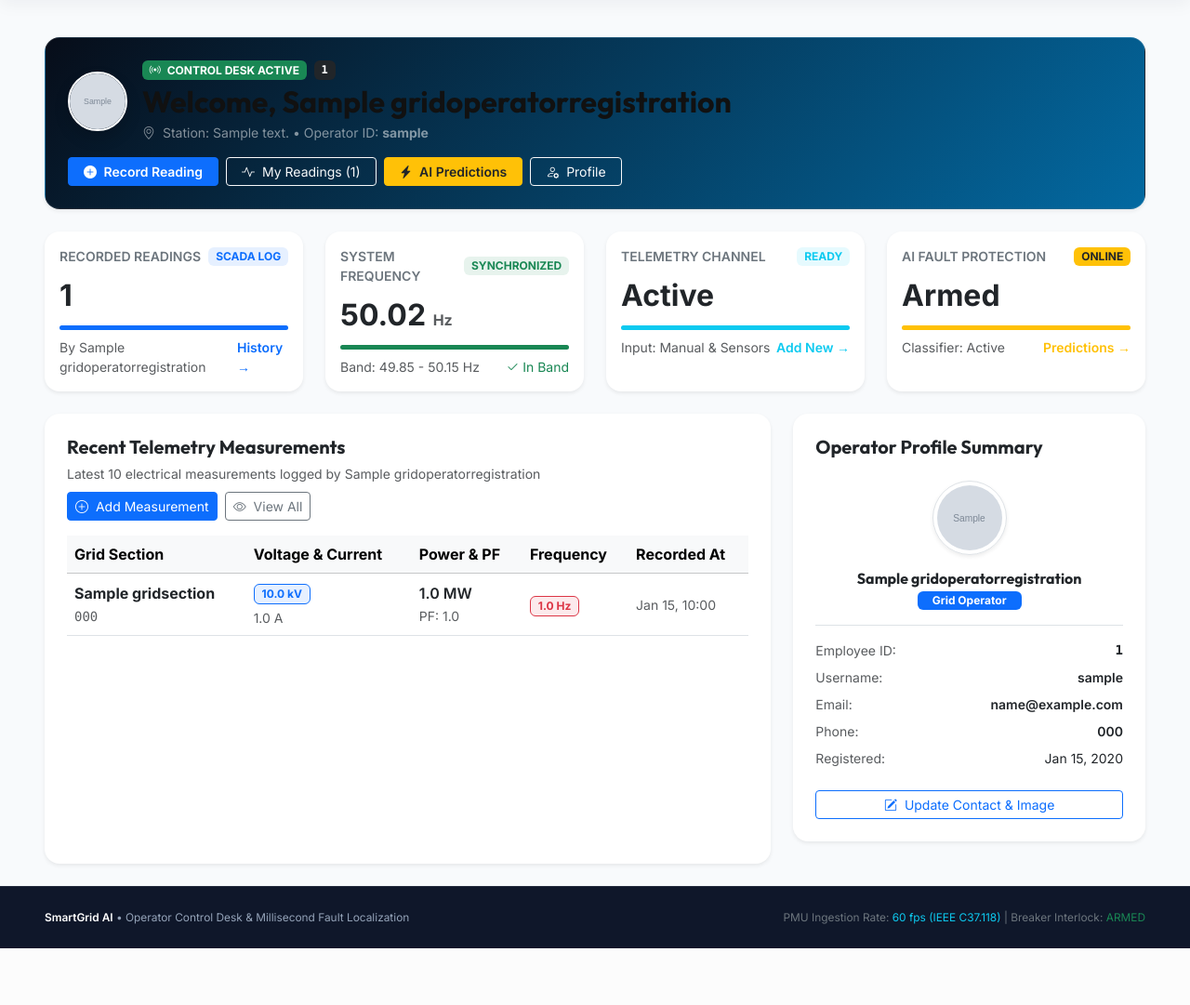
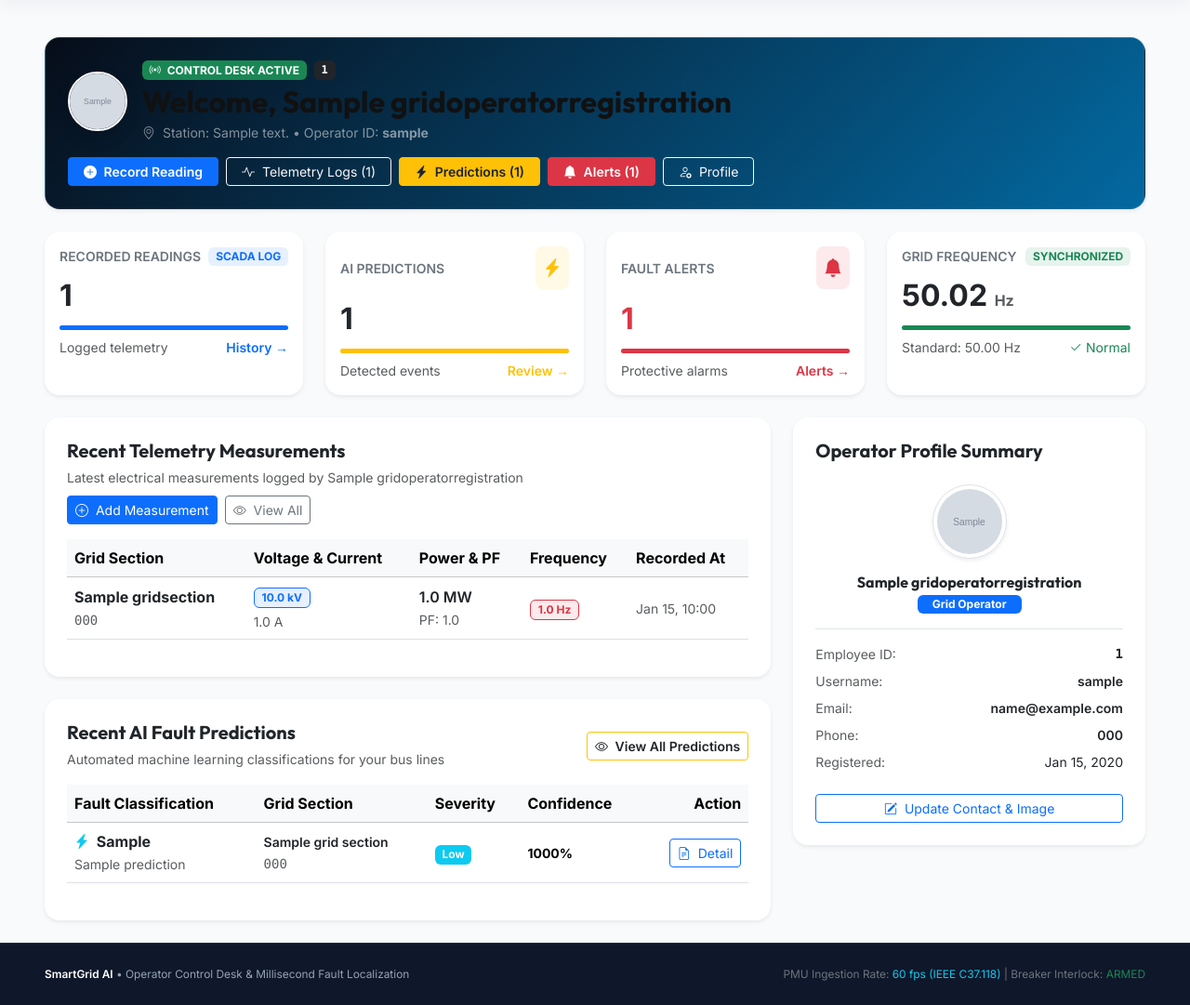
Before and after one commit to VishnuSuresh0204/Smart-Grid-Fault-Detection-System, a Django app: template templates/OPERATOR/home.html in a window 1280 px wide. Shown: the part 124-1205 px from the top of the page at 93% size. Before the commit the page ends 1144 px from the top, so only its background shows below. Run offline with Django 5.2, Linux system fonts and the light colour scheme; tables that the repository leaves empty hold one stand-in row (values such as "Sample post"); the template is opened without the code that fills it: values that come from a table or form of the project are taken from there, most other values are stand-ins (such as "Sample title", 1, 10 or a date in 2020); grey boxes marked "Sample" are stand-in pictures; some libraries are stand-ins or nearby versions.

Commit message:
Update templates/OPERATOR/home.html

```diff
--- a/templates/OPERATOR/home.html
+++ b/templates/OPERATOR/home.html
@@ -33,10 +33,13 @@
             <i class="bi bi-plus-circle-fill me-1"></i> Record Reading
           </a>
           <a href="/measurement_history" class="btn btn-outline-light btn-sm px-3">
-            <i class="bi bi-activity me-1"></i> My Readings ({{ total_measurements }})
+            <i class="bi bi-activity me-1"></i> Telemetry Logs ({{ total_measurements }})
           </a>
           <a href="/prediction_history" class="btn btn-warning btn-sm text-dark px-3 fw-semibold">
-            <i class="bi bi-lightning-charge-fill me-1"></i> AI Predictions
+            <i class="bi bi-lightning-charge-fill me-1"></i> Predictions ({{ total_predictions }})
+          </a>
+          <a href="/fault_alert_history" class="btn btn-danger btn-sm px-3 fw-semibold">
+            <i class="bi bi-bell-fill me-1"></i> Alerts ({{ total_alerts }})
           </a>
           <a href="/operator_profile" class="btn btn-outline-light btn-sm px-3">
             <i class="bi bi-person-gear me-1"></i> Profile
@@ -60,7 +63,7 @@
         <div class="progress-bar bg-primary" style="width: 100%"></div>
       </div>
       <div class="d-flex justify-content-between text-muted small mt-2">
-        <span>By {{ operator.name }}</span>
+        <span>Logged telemetry</span>
         <a href="/measurement_history" class="text-primary text-decoration-none fw-semibold">History &rarr;</a>
       </div>
     </div>
@@ -69,7 +72,45 @@
   <div class="col-sm-6 col-xl-3" data-aos="fade-up" data-aos-delay="200">
     <div class="card border-0 shadow-sm rounded-4 h-100 p-3 bg-white">
       <div class="d-flex justify-content-between align-items-center mb-2">
-        <span class="text-secondary small fw-semibold text-uppercase">System Frequency</span>
+        <span class="text-secondary small fw-semibold text-uppercase">AI Predictions</span>
+        <div class="p-2 rounded-3 bg-warning bg-opacity-10 text-warning">
+          <i class="bi bi-lightning-charge-fill fs-5"></i>
+        </div>
+      </div>
+      <div class="fs-2 fw-bold text-dark">{{ total_predictions }}</div>
+      <div class="progress mt-2" style="height: 5px;">
+        <div class="progress-bar bg-warning" style="width: 100%"></div>
+      </div>
+      <div class="d-flex justify-content-between text-muted small mt-2">
+        <span>Detected events</span>
+        <a href="/prediction_history" class="text-warning text-decoration-none fw-semibold">Review &rarr;</a>
+      </div>
+    </div>
+  </div>
+
+  <div class="col-sm-6 col-xl-3" data-aos="fade-up" data-aos-delay="300">
+    <div class="card border-0 shadow-sm rounded-4 h-100 p-3 bg-white">
+      <div class="d-flex justify-content-between align-items-center mb-2">
+        <span class="text-secondary small fw-semibold text-uppercase">Fault Alerts</span>
+        <div class="p-2 rounded-3 bg-danger bg-opacity-10 text-danger">
+          <i class="bi bi-bell-fill fs-5"></i>
+        </div>
+      </div>
+      <div class="fs-2 fw-bold text-danger">{{ total_alerts }}</div>
+      <div class="progress mt-2" style="height: 5px;">
+        <div class="progress-bar bg-danger" style="width: 100%"></div>
+      </div>
+      <div class="d-flex justify-content-between text-muted small mt-2">
+        <span>Protective alarms</span>
+        <a href="/fault_alert_history" class="text-danger text-decoration-none fw-semibold">Alerts &rarr;</a>
+      </div>
+    </div>
+  </div>
+
+  <div class="col-sm-6 col-xl-3" data-aos="fade-up" data-aos-delay="400">
+    <div class="card border-0 shadow-sm rounded-4 h-100 p-3 bg-white">
+      <div class="d-flex justify-content-between align-items-center mb-2">
+        <span class="text-secondary small fw-semibold text-uppercase">Grid Frequency</span>
         <span class="badge bg-success bg-opacity-10 text-success">SYNCHRONIZED</span>
       </div>
       <div class="fs-2 fw-bold text-dark">50.02 <small class="fs-6 text-muted">Hz</small></div>
@@ -77,42 +118,8 @@
         <div class="progress-bar bg-success" style="width: 100%"></div>
       </div>
       <div class="d-flex justify-content-between text-muted small mt-2">
-        <span>Band: 49.85 - 50.15 Hz</span>
-        <span class="text-success"><i class="bi bi-check2"></i> In Band</span>
-      </div>
-    </div>
-  </div>
-
-  <div class="col-sm-6 col-xl-3" data-aos="fade-up" data-aos-delay="300">
-    <div class="card border-0 shadow-sm rounded-4 h-100 p-3 bg-white">
-      <div class="d-flex justify-content-between align-items-center mb-2">
-        <span class="text-secondary small fw-semibold text-uppercase">Telemetry Channel</span>
-        <span class="badge bg-info bg-opacity-10 text-info">READY</span>
-      </div>
-      <div class="fs-2 fw-bold text-dark">Active</div>
-      <div class="progress mt-2" style="height: 5px;">
-        <div class="progress-bar bg-info" style="width: 100%"></div>
-      </div>
-      <div class="d-flex justify-content-between text-muted small mt-2">
-        <span>Input: Manual & Sensors</span>
-        <a href="/add_measurement" class="text-info text-decoration-none fw-semibold">Add New &rarr;</a>
-      </div>
-    </div>
-  </div>
-
-  <div class="col-sm-6 col-xl-3" data-aos="fade-up" data-aos-delay="400">
-    <div class="card border-0 shadow-sm rounded-4 h-100 p-3 bg-white">
-      <div class="d-flex justify-content-between align-items-center mb-2">
-        <span class="text-secondary small fw-semibold text-uppercase">AI Fault Protection</span>
-        <span class="badge bg-warning text-dark fw-bold">ONLINE</span>
-      </div>
-      <div class="fs-2 fw-bold text-dark">Armed</div>
-      <div class="progress mt-2" style="height: 5px;">
-        <div class="progress-bar bg-warning" style="width: 100%"></div>
-      </div>
-      <div class="d-flex justify-content-between text-muted small mt-2">
-        <span>Classifier: Active</span>
-        <a href="/prediction_history" class="text-warning text-decoration-none fw-semibold">Predictions &rarr;</a>
+        <span>Standard: 50.00 Hz</span>
+        <span class="text-success"><i class="bi bi-check2"></i> Normal</span>
       </div>
     </div>
   </div>
@@ -121,11 +128,12 @@
 <!-- SCADA Feeder Grid Status Table & Recent Telemetry -->
 <div class="row g-4">
   <div class="col-lg-8" data-aos="fade-right">
-    <div class="card border-0 shadow-sm rounded-4 p-4 bg-white h-100">
+    <!-- Telemetry Measurements -->
+    <div class="card border-0 shadow-sm rounded-4 p-4 bg-white mb-4">
       <div class="d-flex flex-wrap justify-content-between align-items-center gap-2 mb-3">
         <div>
           <h5 class="fw-bold text-dark mb-1">Recent Telemetry Measurements</h5>
-          <small class="text-muted">Latest 10 electrical measurements logged by {{ operator.name }}</small>
+          <small class="text-muted">Latest electrical measurements logged by {{ operator.name }}</small>
         </div>
         <div class="d-flex gap-2">
           <a href="/add_measurement" class="btn btn-sm btn-primary">
@@ -180,17 +188,92 @@
           </table>
         </div>
       {% else %}
-        <div class="text-center py-5">
-          <div class="p-3 bg-light rounded-circle d-inline-flex mb-3">
-            <i class="bi bi-speedometer2 text-muted fs-1"></i>
+        <div class="text-center py-4">
+          <div class="p-3 bg-light rounded-circle d-inline-flex mb-2">
+            <i class="bi bi-speedometer2 text-muted fs-2"></i>
           </div>
-          <h6 class="fw-bold text-dark">No Electrical Measurements Logged Yet</h6>
-          <p class="text-muted small mx-auto mb-3" style="max-width: 380px;">
-            You have not recorded any electrical telemetry yet. Click the button below to log your first bus reading.
+          <h6 class="fw-bold text-dark">No Measurements Logged Yet</h6>
+          <p class="text-muted small mx-auto mb-2" style="max-width: 380px;">
+            Click below to record your first electrical measurement.
           </p>
-          <a href="/add_measurement" class="btn btn-primary btn-sm px-4">
-            <i class="bi bi-plus-lg me-1"></i> Record First Measurement
+          <a href="/add_measurement" class="btn btn-primary btn-sm px-3">
+            <i class="bi bi-plus-lg me-1"></i> Record First Reading
           </a>
+        </div>
+      {% endif %}
+    </div>
+
+    <!-- AI Fault Predictions List -->
+    <div class="card border-0 shadow-sm rounded-4 p-4 bg-white">
+      <div class="d-flex flex-wrap justify-content-between align-items-center gap-2 mb-3">
+        <div>
+          <h5 class="fw-bold text-dark mb-1">Recent AI Fault Predictions</h5>
+          <small class="text-muted">Automated machine learning classifications for your bus lines</small>
+        </div>
+        <a href="/prediction_history" class="btn btn-sm btn-outline-warning text-dark fw-semibold">
+          <i class="bi bi-eye me-1"></i> View All Predictions
+        </a>
+      </div>
+
+      {% if predictions %}
+        <div class="table-responsive">
+          <table class="table align-middle table-hover">
+            <thead class="table-light">
+              <tr>
+                <th>Fault Classification</th>
+                <th>Grid Section</th>
+                <th>Severity</th>
+                <th>Confidence</th>
+                <th class="text-end">Action</th>
+              </tr>
+            </thead>
+            <tbody>
+              {% for p in predictions %}
+                <tr>
+                  <td>
+                    <div class="fw-bold text-dark">
+                      <i class="bi bi-lightning-charge-fill {% if p.severity == 'High' or p.severity == 'Critical' %}text-danger{% elif p.severity == 'Medium' %}text-warning{% else %}text-info{% endif %} me-1"></i>
+                      {{ p.predicted_fault }}
+                    </div>
+                    <small class="text-muted">{{ p.model_name }}</small>
+                  </td>
+                  <td>
+                    <div class="small fw-semibold text-dark">{{ p.measurement.grid_section.section_name }}</div>
+                    <small class="text-muted font-monospace">{{ p.measurement.grid_section.section_code }}</small>
+                  </td>
+                  <td>
+                    {% if p.severity == 'High' or p.severity == 'Critical' %}
+                      <span class="badge bg-danger">{{ p.severity }}</span>
+                    {% elif p.severity == 'Medium' %}
+                      <span class="badge bg-warning text-dark">Medium</span>
+                    {% else %}
+                      <span class="badge bg-info">Low</span>
+                    {% endif %}
+                  </td>
+                  <td>
+                    {% if p.confidence_score is not None %}
+                      <span class="small fw-bold">{% widthratio p.confidence_score 1 100 %}%</span>
+                    {% else %}
+                      <span class="text-muted small">N/A</span>
+                    {% endif %}
+                  </td>
+                  <td class="text-end">
+                    <a href="/prediction_detail/{{ p.id }}" class="btn btn-sm btn-outline-primary py-1">
+                      <i class="bi bi-file-earmark-text me-1"></i> Detail
+                    </a>
+                  </td>
+                </tr>
+              {% endfor %}
+            </tbody>
+          </table>
+        </div>
+      {% else %}
+        <div class="text-center py-4">
+          <div class="p-3 bg-light rounded-circle d-inline-flex mb-2">
+            <i class="bi bi-shield-check text-success fs-2"></i>
+          </div>
+          <h6 class="fw-bold text-dark">No Fault Events Detected</h6>
+          <p class="text-muted small mb-0">Your monitored grid sections show clean electrical telemetry.</p>
         </div>
       {% endif %}
     </div>
```
